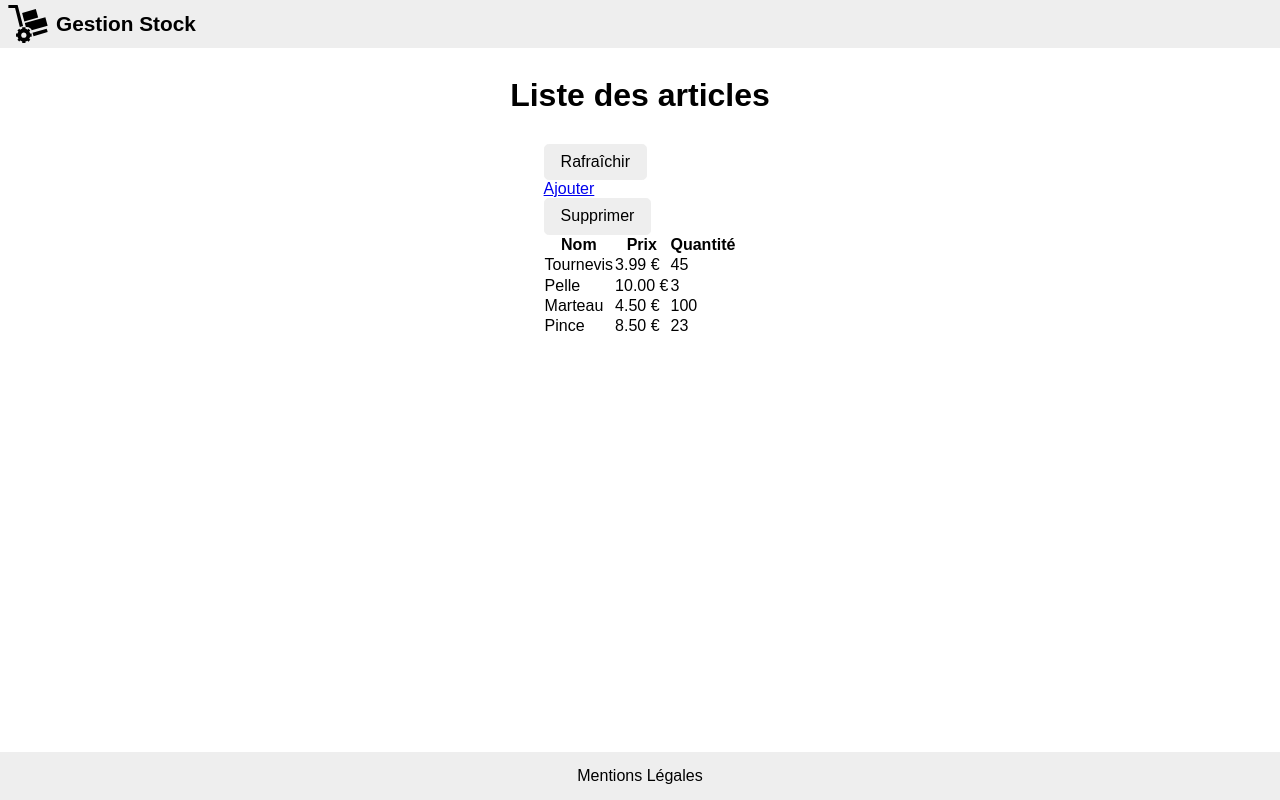
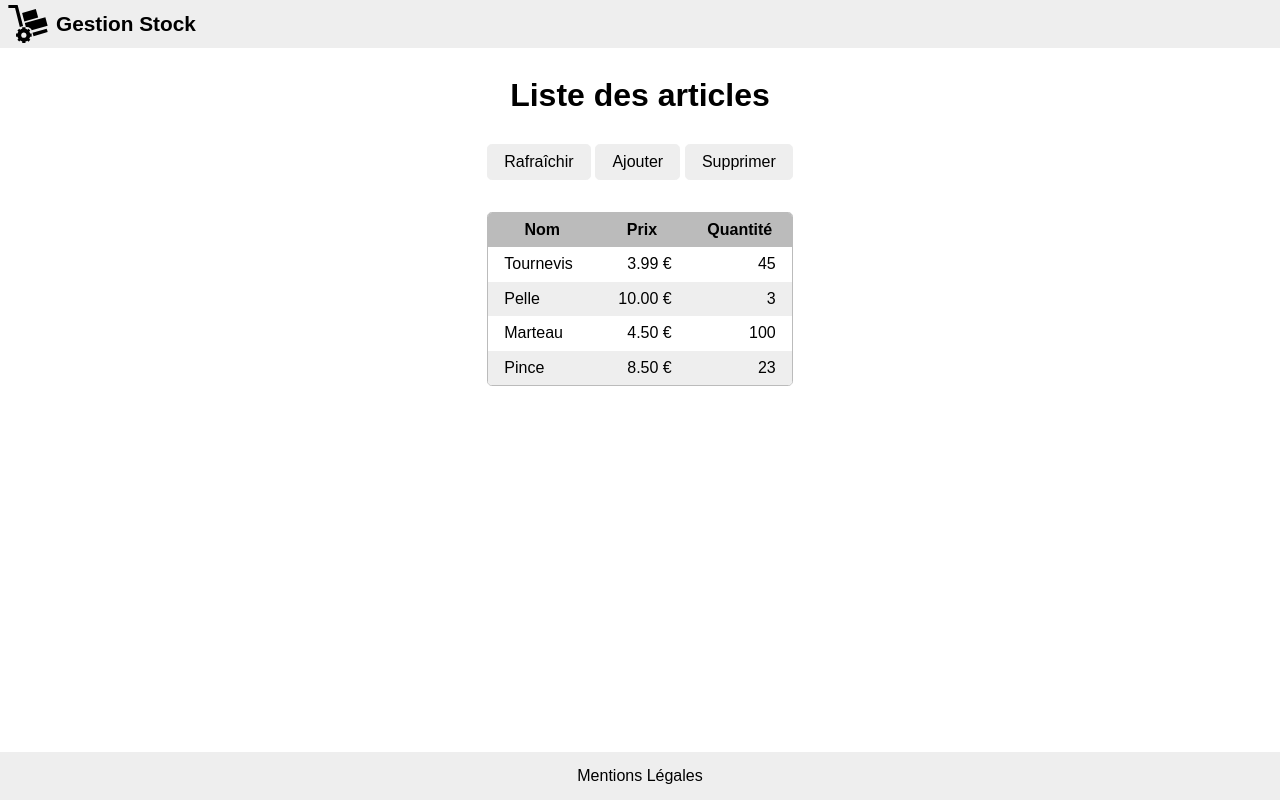
Before and after one commit to jlg-formation/agu-may-2023, an Angular app in the folder front/: page /stock in a window 1280 px wide. Built offline with nearby package versions, Linux system fonts and the light colour scheme.

Commit message:
dev: added css for article list

```diff
--- a/front/src/app/stock/stock.component.html
+++ b/front/src/app/stock/stock.component.html
@@ -3,7 +3,7 @@
   <div class="content">
     <nav>
       <button>Rafraîchir</button>
-      <a routerLink="add">Ajouter</a>
+      <a routerLink="add" class="button">Ajouter</a>
       <button>Supprimer</button>
     </nav>
     <div class="error"></div>
--- a/front/src/app/stock/stock.component.scss
+++ b/front/src/app/stock/stock.component.scss
@@ -0,0 +1,51 @@
+div.content {
+  display: flex;
+  flex-flow: column;
+
+  div.error {
+    height: 2em;
+  }
+
+  nav {
+    display: flex;
+    gap: 0.3em;
+  }
+
+  table {
+    border: 0.1em solid #bbb;
+
+    border-radius: 0.3em;
+    border-collapse: separate;
+    border-spacing: 0;
+    overflow: hidden;
+
+    th,
+    td {
+      padding: 0.5em 1em;
+    }
+
+    thead {
+      background-color: #bbb;
+    }
+
+    tbody {
+      cursor: pointer;
+      tr:nth-child(even) {
+        background-color: #eee;
+      }
+
+      tr:hover {
+        background-color: #ddd;
+      }
+
+      tr.selected {
+        background-color: #ccc;
+      }
+
+      td.qty,
+      td.price {
+        text-align: right;
+      }
+    }
+  }
+}
```
